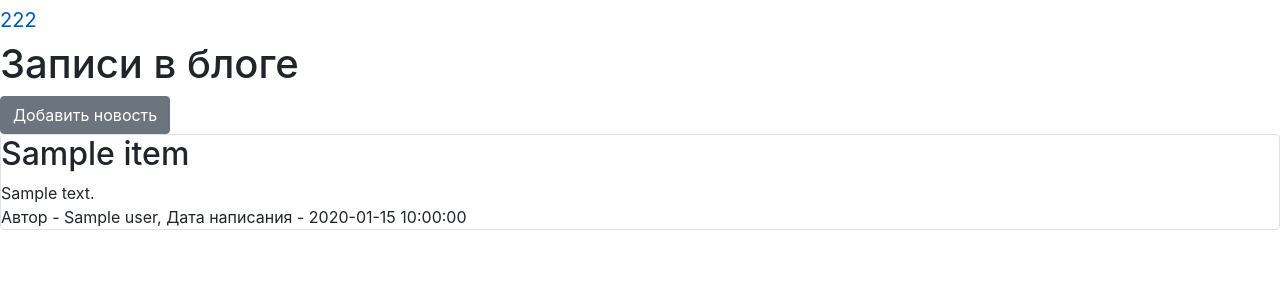
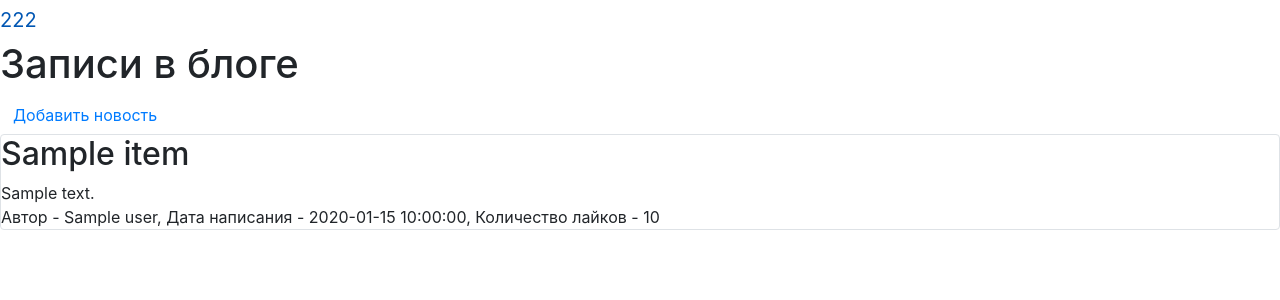
Before and after one commit to polina-novinski/web, a Flask app: template templates/blog.html in a window 1280 px wide. Shown: the top 300 px of the page. Run offline with Flask 2, Linux system fonts and the light colour scheme; a user stored in the database is signed in; the template is opened without the code that fills it: most values are stand-ins (such as "Sample title", 1, 10 or a date in 2020); some libraries are stand-ins or nearby versions.

Commit message:
Update blog.html

```diff
--- a/templates/blog.html
+++ b/templates/blog.html
@@ -3,7 +3,7 @@
 {% block content %}
 <h1>Записи в блоге</h1>
 {% if current_user.is_authenticated %}
-    <a href="news" class="btn btn-secondary">Добавить новость</a>
+    <a href="news" class="btn btn-link">Добавить новость</a>
 {% endif %}
 {% for item in news%}
 <div class="col-md6 border rounded">
@@ -12,8 +12,9 @@
         {{item.content}}
     </div>
     <div>
-        Автор - {{item.user.name}}, Дата написания - {{item.created_date}}
+        Автор - {{item.user.name}}, Дата написания - {{item.created_date}}, Количество лайков - {{item.likes}}
     </div>
+
 </div>
 <div>
     {% if current_user.is_authenticated and current_user == item.user %}
@@ -21,14 +22,18 @@
         Изменить
     </a>
     {% if item.geopos != ''%}
-    <a href="/show_geo/{{ item.id }}" class="btn btn-warning">
+    <a href="/show_geo/{{ item.id }}" class="btn btn-primary">
         Геолокация
     </a>
     {% endif %}
+    <a href="/news_like/{{ item.id }}" class="btn btn-success">
+        Оценить
+    </a>
     <a href="/news_delete/{{ item.id }}" class="btn btn-danger">
         Удалить
     </a>
     {% endif %}
+
 </div>
 {% endfor %}
 {% endblock %}
```
